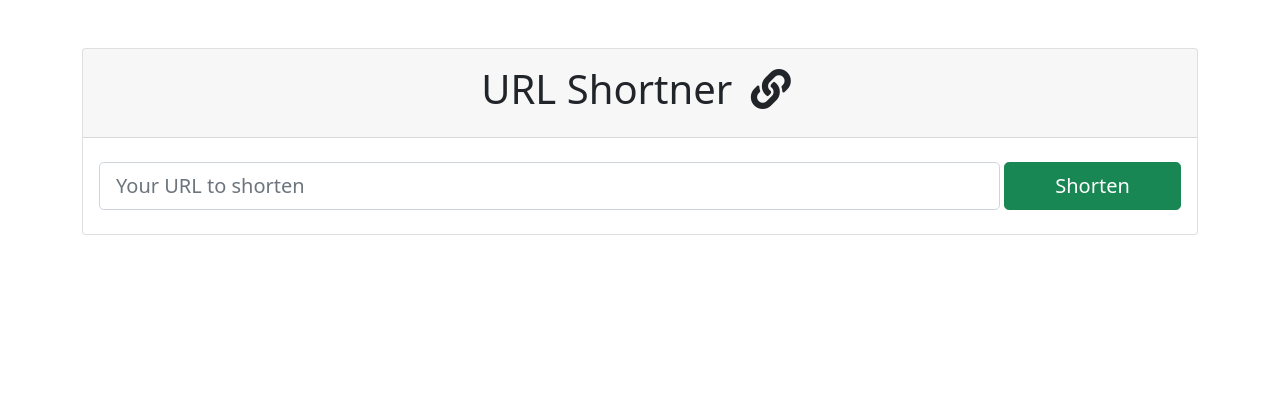
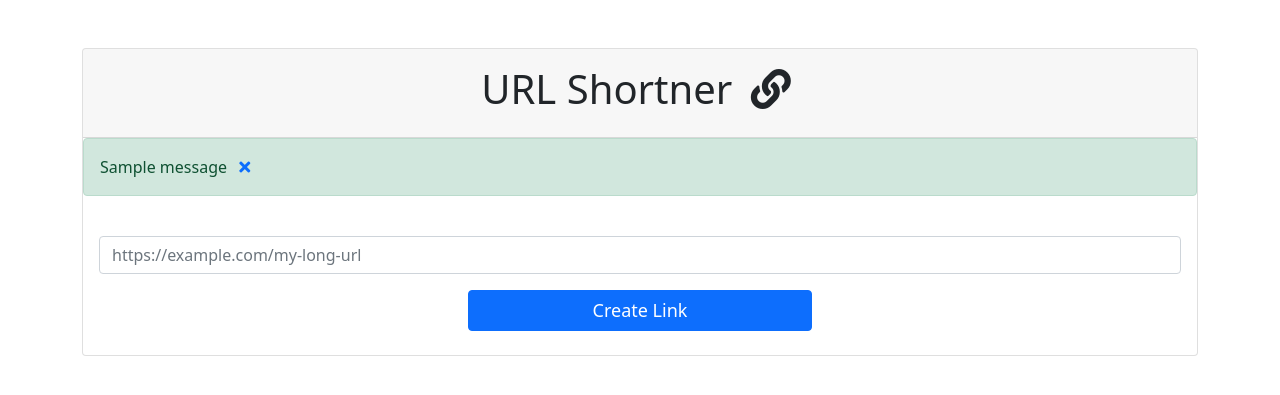
Before and after one commit to IshuSinghSE/urlshortener, a Django app: page / in a window 1280 px wide. Shown: the top 395 px of the page. Run offline with Django 4.2, Linux system fonts and the light colour scheme; tables that the repository leaves empty hold one stand-in row (values such as "Sample post"); one stand-in notice (Sample message) is shown.

Commit message:
alert & layout

```diff
--- a/Templates/base.html
+++ b/Templates/base.html
@@ -4,7 +4,7 @@
     <meta charset="UTF-8" />
     <meta http-equiv="X-UA-Compatible" content="IE=edge" />
     <meta name="viewport" content="width=device-width, initial-scale=1.0" />
-    <title>Url shortener</title>
+    <title>Linkme</title>
 
     <link
       href="https://cdn.jsdelivr.net/npm/bootstrap@5.0.0/dist/css/bootstrap.min.css"
@@ -27,6 +27,9 @@
 
     {% endblock body %}
     <script type="text/javascript" defer>
+      if ( window.history.replaceState ) {
+        window.history.replaceState( null, null, window.location.href );
+    }
       let text = document.getElementById('myText').innerHTML;
       const resultDiv = document.querySelector(".result");
 
--- a/Templates/index.html
+++ b/Templates/index.html
@@ -7,14 +7,17 @@
     <div class="card-header text-center py-3">
       <h1>URL Shortner <i class="fas fa-link px-2"></i></h1>
     </div>
-    <div class="px-3 py-4">
-      <form action="" method="POST">
+    {% include 'messages.html' %}
+    <div class="card-body px-3 text-center py-4">
+      <form action="/" method="POST">
         {% csrf_token %}
         <div class="row g-1">
-          <div class="col-10">{{form.long_url}}</div>
-          <div class="col-2">
-            <button class="btn btn-success btn-lg w-100" type="submit">
-              Shorten
+          <div class="col-12">{{form.long_url}}</div>
+        </div>
+        <div class="row justify-content-center">
+          <div class="col-12 col-sm-6 col-md-6 col-lg-4 col-xl-4">
+            <button style="font-size: large; font-weight: 500; " class="btn btn-primary btn mt-3 w-100" type="submit">
+              Create Link
             </button>
           </div>
         </div>
@@ -34,8 +37,8 @@
     <p>You can copy the Link below and share it with your friends</p>
     <p><a href={{new_url}} id="myText" target="_blank" style="text-decoration: none;">{{new_url}}</a></p>
     <div class="container">
-    <button class="btn btn-primary mx-1 mb-2" onclick="copyContent()"> Copy Link</button>
-    <button class="btn btn-danger mx-1 mb-2" onclick="shareContent()"> Share Link</button>
+    <button style="font-size: medium; font-weight: 300; " class="btn btn-warning mx-1 mb-2" onclick="copyContent()"> Copy Link</button>
+    <button style="font-size: medium; font-weight: 300; " class="btn btn-danger mx-1 mb-2" onclick="shareContent()"> Share Link</button>
     </div>
     <p><span class="text-danger"></i> Previous URL:  </span><a href={{new_url}} id="myText" target="_blank" style="text-decoration: none;">{{long_url}}</a></p>
   </div>
--- /dev/null
+++ b/Templates/messages.html
@@ -0,0 +1,10 @@
+{% if messages %}
+    {% for message in messages %}
+        <div class="alert {{ message.tags }} alert-dismissible fade show" role="alert">
+            {{ message }}
+            <a type="button" class="close" data-dismiss="alert" aria-label="Close">
+              <span aria-hidden="true"><i class="fas fa-times px-2"></i></span>
+            </a>
+          </div>
+    {% endfor %}
+{% endif %}
--- a/app/forms.py
+++ b/app/forms.py
@@ -9,7 +9,7 @@ from .models import Shortener
 class ShortenerForm(forms.ModelForm):
 
     long_url = forms.URLField(widget=forms.URLInput(
-        attrs={"class": "form-control form-control-lg", "placeholder": "Your URL to shorten"}))
+        attrs={"class": "form-control form-control-md", "placeholder": "https://example.com/my-long-url","style":"color:#96b4e0;",}))
 
     class Meta:
         model = Shortener
--- a/app/views.py
+++ b/app/views.py
@@ -1,7 +1,7 @@
 # Shortener views
-from django.shortcuts import render # We will use it later
+from django.shortcuts import render, redirect
 from django.http import HttpResponse, Http404, HttpResponseRedirect
-
+from django.contrib import messages #import messages
 # Model
 from .models import Shortener
 # Custom form
@@ -18,7 +18,7 @@ def home_view(request):
     context['form'] = ShortenerForm()
 
     if request.method == 'GET':
-        return render(request, template, context)
+        return  render(request, template, context)
 
     elif request.method == 'POST':
 
@@ -35,8 +35,8 @@ def home_view(request):
 
             context['new_url']  = new_url
             context['long_url'] = long_url
-
-            return render(request, template, context)
+            messages.success(request, f"Your new url {new_url} is been created!" )
+            return  render(request, template, context)
 
         elif url.exists():
             old_url = request.build_absolute_uri('/') + Shortener.objects.get(long_url=long).short_url
@@ -44,6 +44,7 @@ def home_view(request):
 
             context['new_url'] = old_url
             context['long_url'] = long_url
+            messages.info(request, f"Your url {long_url} already exists at {old_url} !" )
 
         context['errors'] = used_form.errors
 
@@ -60,4 +61,5 @@ def redirect_url_view(request, shortened_part):
         return HttpResponseRedirect(shortener.long_url)
 
     except:
+        messages.warning(request, 'Sorry this link is broken :(' )
         raise Http404('Sorry this link is broken :(')
```
Also changed, not shown: static/style.css (added, +16 -0 lines), urlshortener/settings.py (+10 -2 lines).
